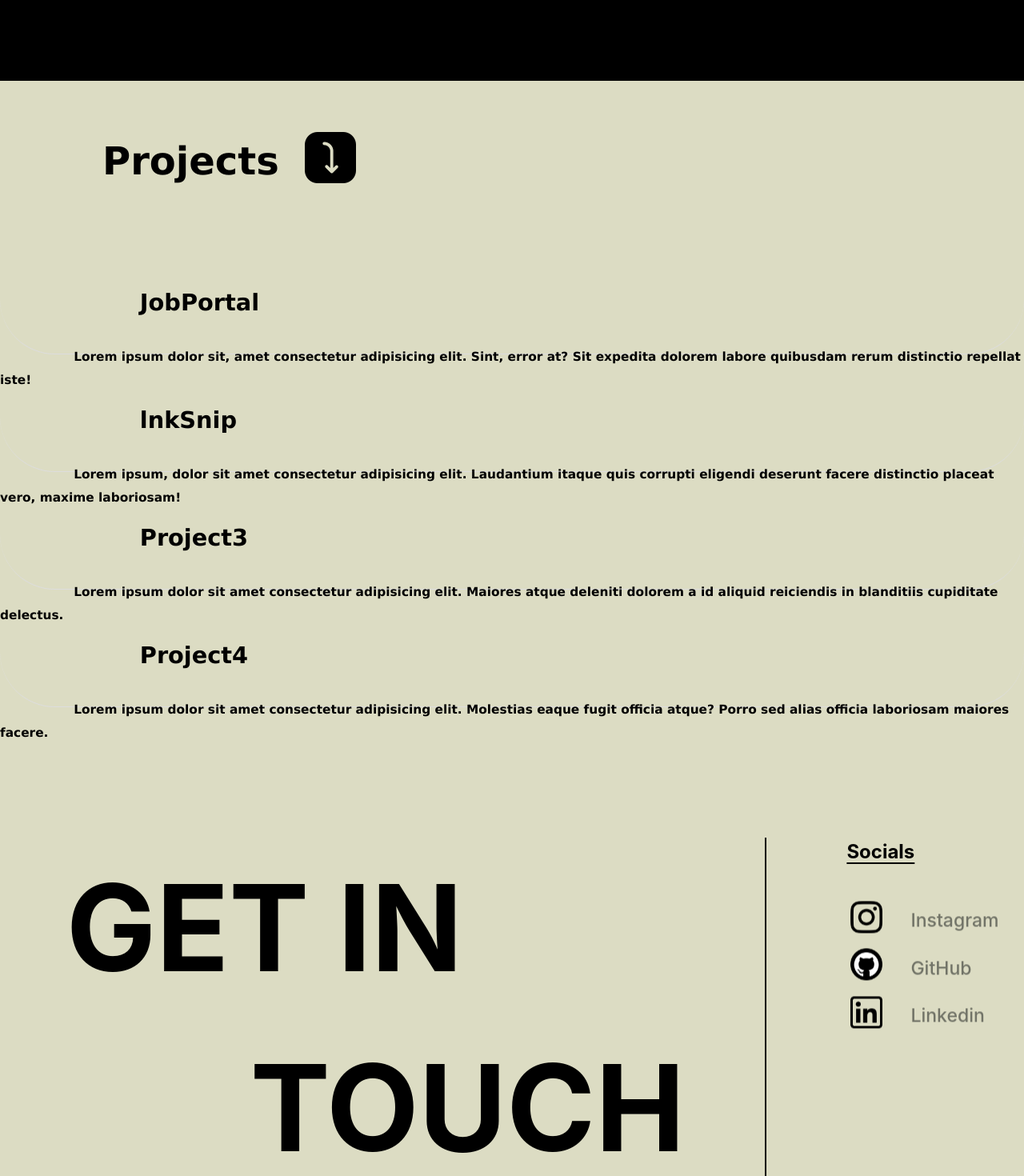
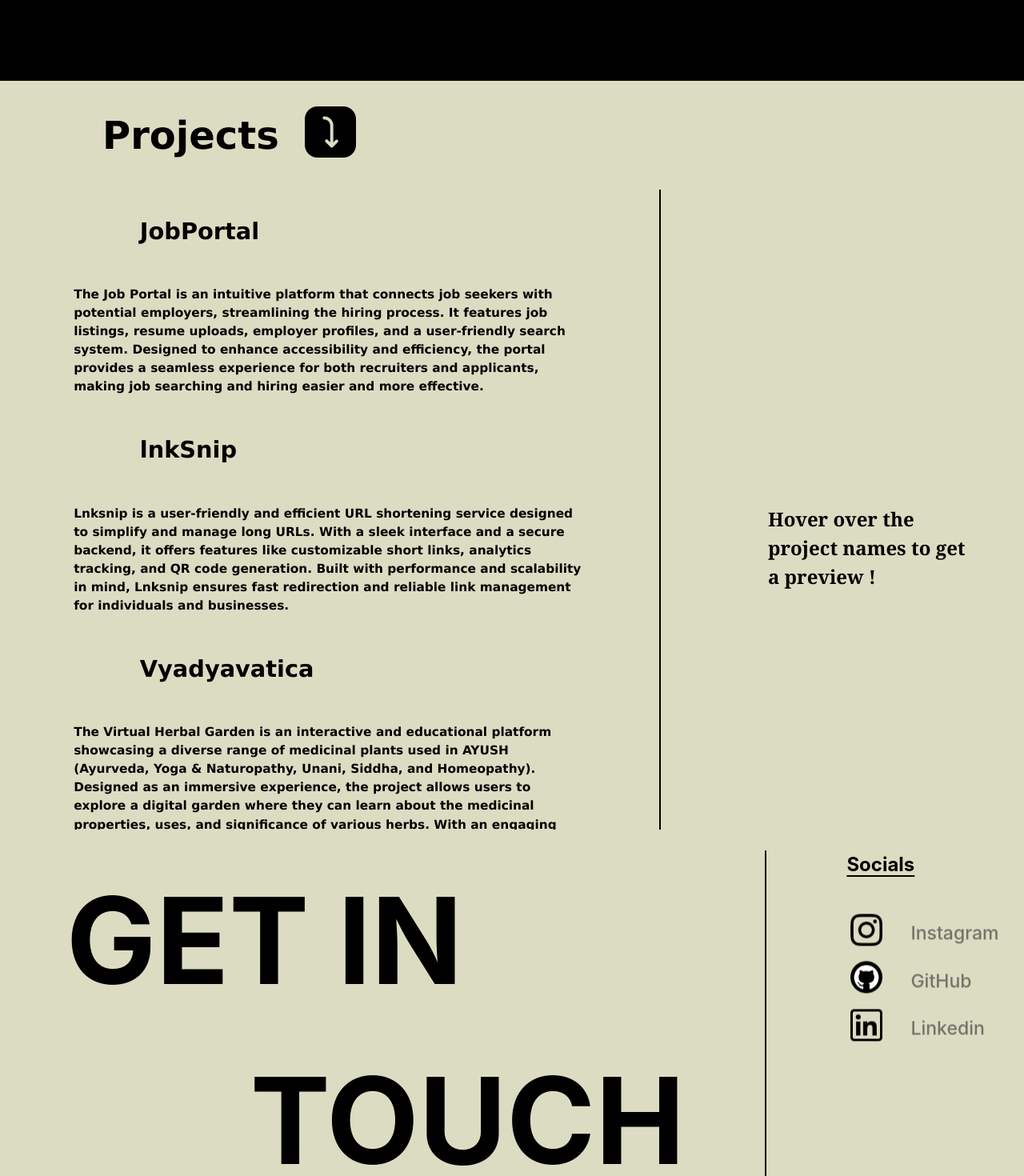
Before and after one commit to nishantgreyhat/Nishant-Portfolio, a React (Vite) app: page / in a window 1280 px wide. Shown: the part 1200-2670 px from the top of the page at 80% size. Built offline with nearby package versions, Linux system fonts and the light colour scheme.

Commit message:
Updated multiple sections and added SkillsSection

```diff
--- a/src/App.jsx
+++ b/src/App.jsx
@@ -2,6 +2,7 @@ import React from 'react';
 import './App.css';
 import HeroSection from './components/HeroSection/HeroSection';
 import AboutSection from './components/AboutSection/AboutSection';
+import SkillsSection from './components/SkillsSection/SkillsSection';
 import ContactsSection from './components/ContactsSection/ContactsSection';
 import ProjectsSection from './components/ProjectsSection/ProjectsSection.jsx';
 
@@ -11,6 +12,7 @@ function App() {
     <div className="App">
       <HeroSection />
       <AboutSection />
+      {/* <SkillsSection /> */}
       <ProjectsSection />
       <ContactsSection />
 
--- a/src/components/ContactsSection/ContactsSection.css
+++ b/src/components/ContactsSection/ContactsSection.css
@@ -31,7 +31,6 @@
 #getin h2{
     padding-right: 200px;
     margin: 0px;
-
     animation: slideLeft1 1s;
     animation-delay: 0.2s;
 }
--- a/src/components/ContactsSection/ContactsSection.jsx
+++ b/src/components/ContactsSection/ContactsSection.jsx
@@ -12,7 +12,9 @@ function ContactsSection() {
             (entries) => {
                 entries.forEach(entry => {
                     if (entry.isIntersecting) {
-                        entry.target.classList.add('in-view');
+                        entry.target.classList.add('in-view'); // Add animation class
+                    } else {
+                        entry.target.classList.remove('in-view'); // Remove animation class to restart animation
                     }
                 });
             },
@@ -37,19 +39,28 @@ function ContactsSection() {
         <div className="ContactsContainer" ref={containerRef}>
             <div className="ContactHead">
                 <div id="getin">
-                    <h2>GET IN</h2>
+                    <h2 className="animated">GET IN</h2>
                 </div>
                 <div id="touch">
-                    <h2>TOUCH</h2>
+                    <h2 className="animated">TOUCH</h2>
                 </div>
             </div>
             <div className="vertical-line"></div>
             <div className="socials">
-                <h2 className="social-head">Socials</h2>
+                <h2 className="social-head animated">Socials</h2>
                 <ul className="handles-list">
-                    <li className="handles" id="instagram"><a href=""><img src={instagram} alt="" /></a><a href=""><p>Instagram</p></a></li>
-                    <li className="handles" id="github"><a href=""><img src={github} alt="" /></a><a href=""><p>GitHub</p></a></li>
-                    <li className="handles" id="Linkedin"><a href=""><img src={linkedin} alt="" /></a><a href=""><p>Linkedin</p></a></li>
+                    <li className="handles animated" id="instagram">
+                        <a href="https://www.instagram.com/nishhh.ant_/?hl=en"><img src={instagram} alt="instagram" /></a>
+                        <a href="https://www.instagram.com/nishhh.ant_/?hl=en"><p>Instagram</p></a>
+                    </li>
+                    <li className="handles animated" id="github">
+                        <a href="https://github.com/nishantgreyhat"><img src={github} alt="github" /></a>
+                        <a href="https://github.com/nishantgreyhat"><p>GitHub</p></a>
+                    </li>
+                    <li className="handles animated" id="Linkedin">
+                        <a href="https://www.linkedin.com/in/nishant-mishra-980010334/"><img src={linkedin} alt="Linkedin" /></a>
+                        <a href="https://www.linkedin.com/in/nishant-mishra-980010334/"><p>Linkedin</p></a>
+                    </li>
                 </ul>
             </div>
         </div>
--- a/src/components/HeroSection/HeroSection.css
+++ b/src/components/HeroSection/HeroSection.css
@@ -31,7 +31,7 @@ body {
     margin-left: 50px;
 
 
-    animation: slideUp  ease-in-out forwards 1s;
+    animation: slideUpDown infinite ease-in-out forwards 5s;
 }
 
 .right-catchline {
@@ -39,7 +39,7 @@ body {
     margin-right: 50px;
     translate: 0px -150px;
 
-    animation: slideUp  ease-in-out forwards 1.3s;
+    animation: slideUpDown infinite ease-in-out forwards 5s;
 
 }
 
@@ -110,7 +110,7 @@ body {
 @keyframes slideUp {
     0% {
         transform: translateY(0);
-        filter: blur(100%);
+        filter: blur(10%);
 
     }
     100% {
@@ -118,4 +118,25 @@ body {
         filter: blur(0px);
         color: black;
     }
+
 }
+@keyframes slideUpDown {
+    0% {
+        transform: translateY(-2em);
+        color: black;
+        filter: blur(0%);
+
+    }
+    50% {
+        transform: translateY(-4em);
+        filter: blur(0px);
+        color: black;
+    }
+    100% {
+        transform: translateY(-2em);
+        color: black;
+        filter: blur(0%);
+
+    }
+
+}
--- a/src/components/ProjectsSection/ProjectsSection.css
+++ b/src/components/ProjectsSection/ProjectsSection.css
@@ -21,7 +21,7 @@ button {
     display: flex;
     font-family: 'Lucida Sans', 'Lucida Grande', Geneva, sans-serif;
     font-size: 2em;
-    margin: 2em 10vw;
+    margin: 1em 10vw;
     justify-content: start;
 }
 
@@ -32,35 +32,38 @@ button {
 }
 
 .ProjectContainer {
-    height: 90vh;
+    height: 100vh;
     display: block;
 }
 
-.ProjectList {
+.ProjectList li {
     display: flex;
     flex-direction: column;
     height: max-content;
     overflow: visible;
+    scrollbar-color: BLACK;
+    padding: 0px;
 }
 
-.ProjectList .projects h2 {
+.ProjectList .projects .projectNames {
     list-style: none;
-    padding: 0;
+    padding: 0px;
+    margin: 0px;
     margin-left: 100px;
 }
 
 .Projects {
     font-weight: 600;
     font-family: 'Lucida Sans', 'Lucida Grande', Geneva, sans-serif;
-    padding: 1em;
-    margin: 5px 0;
+    margin: 5vw 1vh,;
     font-size: larger;
-    border-radius: 100px;
-    height: 5em;
+    height: max-content;
     display: block; /* Make each list item a block */
     justify-content: space-between;
-    padding: 20px 0; /* Add some space between items */
-    border-bottom: 1px solid #ddd; /* Optional: adds a divider line between items */
+    padding: 6vw 1vw; /* Add some space between items */
+    border-right: 2px solid #000000;
+
+
 }
 
 .Projects h2 {
@@ -164,3 +167,67 @@ button {
 .VideoContainer.active {
     display: block;
 }
+.hoverInfo{
+    font-family:Georgia, 'Times New Roman', Times, serif;
+    margin: 5vw;
+    width: 20vw;
+    align-items: center;
+    align-self: center;
+    animation: slideUpDown infinite 4s;
+}
+@keyframes slideUpDown {
+    0% {
+        transform: translateY(0em);
+        color: black;
+        filter: blur(0%);
+
+    }
+    50% {
+        transform: translateY(3em);
+        filter: blur(0px);
+        color: black;
+    }
+    100% {
+        transform: translateY(0em);
+        color: black;
+        filter: blur(0%);
+
+    }
+}
+/* Slide-in animations */
+@keyframes slideLeft {
+    0% {
+        transform: translateX(2em);
+        opacity: 0;
+    }
+    100% {
+        transform: translateX(0);
+        opacity: 1;
+    }
+}
+
+@keyframes slideRight {
+    0% {
+        transform: translateX(-10em);
+        opacity: 0;
+    }
+    100% {
+        transform: translateX(0);
+        opacity: 1;
+    }
+}
+/* .ProjectNames {
+    opacity: 0;
+    transition: transform 1s ease-in-out, opacity 1s ease-in-out;
+}
+.projectText {
+    transition: transform 1s ease-in-out, opacity 1s ease-in-out ;
+}
+
+.ProjectNames.in-view {
+    animation: slideLeft 1s ease-in-out forwards;
+}
+
+.projectText.in-view {
+    animation: slideRight 1s ease-in-out both;
+} */
--- a/src/components/ProjectsSection/ProjectsSection.jsx
+++ b/src/components/ProjectsSection/ProjectsSection.jsx
@@ -44,12 +44,27 @@ const ProjectsSection = () => {
 
             <div className="ProjectContainer">
                 <ul className="ProjectList">
-                    <li className="Projects"  data-video={jobportalVid}><h2 className="ProjectNames" id="Project1">JobPortal </h2><span className="projectText">Lorem ipsum dolor sit, amet consectetur adipisicing elit. Sint, error at? Sit expedita dolorem labore quibusdam rerum distinctio repellat iste!</span></li>
-                    <li className="Projects"  data-video={lnkSnipVid}><h2 className="ProjectNames" id="Project2">lnkSnip</h2><span className="projectText">Lorem ipsum, dolor sit amet consectetur adipisicing elit. Laudantium itaque quis corrupti eligendi deserunt facere distinctio placeat vero, maxime laboriosam!</span></li>
-                    <li className="Projects"  data-video={jobportalVid}><h2 className="ProjectNames" id="Project3">Project3</h2><span className="projectText">Lorem ipsum dolor sit amet consectetur adipisicing elit. Maiores atque deleniti dolorem a id aliquid reiciendis in blanditiis cupiditate delectus.</span></li>
-                    <li className="Projects"  data-video={lnkSnipVid}><h2 className="ProjectNames" id="Project4">Project4 </h2><span className="projectText">Lorem ipsum dolor sit amet consectetur adipisicing elit. Molestias eaque fugit officia atque? Porro sed alias officia laboriosam maiores facere.</span></li>
+                    <li className="Projects"  data-video={jobportalVid}>
+                        <h2 className="ProjectNames" id="Project1">JobPortal </h2>
+                        <span className="projectText">The Job Portal is an intuitive platform that connects job seekers with potential employers, streamlining the hiring process. It features job listings, resume uploads, employer profiles, and a user-friendly search system. Designed to enhance accessibility and efficiency, the portal provides a seamless experience for both recruiters and applicants, making job searching and hiring easier and more effective.</span>
+                        </li>
+                    <li className="Projects"  data-video={lnkSnipVid}>
+                        <h2 className="ProjectNames" id="Project2">lnkSnip</h2>
+                        <span className="projectText">Lnksnip is a user-friendly and efficient URL shortening service designed to simplify and manage long URLs. With a sleek interface and a secure backend, it offers features like customizable short links, analytics tracking, and QR code generation. Built with performance and scalability in mind, Lnksnip ensures fast redirection and reliable link management for individuals and businesses.</span>
+                        </li>
+                    <li className="Projects"  data-video={jobportalVid}>
+                        <h2 className="ProjectNames" id="Project3">Vyadyavatica</h2>
+                        <span className="projectText">The Virtual Herbal Garden is an interactive and educational platform showcasing a diverse range of medicinal plants used in AYUSH (Ayurveda, Yoga & Naturopathy, Unani, Siddha, and Homeopathy). Designed as an immersive experience, the project allows users to explore a digital garden where they can learn about the medicinal properties, uses, and significance of various herbs. With an engaging interface and informative content, the Virtual Herbal Garden aims to promote awareness of traditional herbal medicine in an interactive and accessible manner.</span>
+                        </li>
+                    {/* <li className="Projects"  data-video={lnkSnipVid}>
+                        <h2 className="ProjectNames" id="Project4">Project4 </h2>
+                        <span className="projectText">Lorem ipsum dolor sit amet consectetur adipisicing elit. Molestias eaque fugit officia atque? Porro sed alias officia laboriosam maiores facere.</span>
+                        </li> */}
 
                 </ul>
+                <div className="hoverInfo">
+                    <h2>Hover over the project names to get a preview !</h2>
+                </div>
 
                 <div className="VideoContainer">
                     <video id="project-video" width="400" autoPlay muted loop>
--- /dev/null
+++ b/src/components/SkillsSection/SkillsSection.css
@@ -0,0 +1,4 @@
+.skillsContainer{
+    height: 100vh;
+    width: 100vw;
+}
--- /dev/null
+++ b/src/components/SkillsSection/SkillsSection.jsx
@@ -0,0 +1,16 @@
+import React from "react";
+import "./SkillsSection.css";
+
+function SkillsSection() {
+    return(
+        <>
+        <div className="skillsContainer">
+            <h1>hiiii</h1>
+        </div>
+        </>
+
+
+    );
+
+}
+export default SkillsSection;
```
Also changed, not shown: src/components/FooterSection/Footer.jsx (+12 -0 lines), src/assets/left.png (added).
